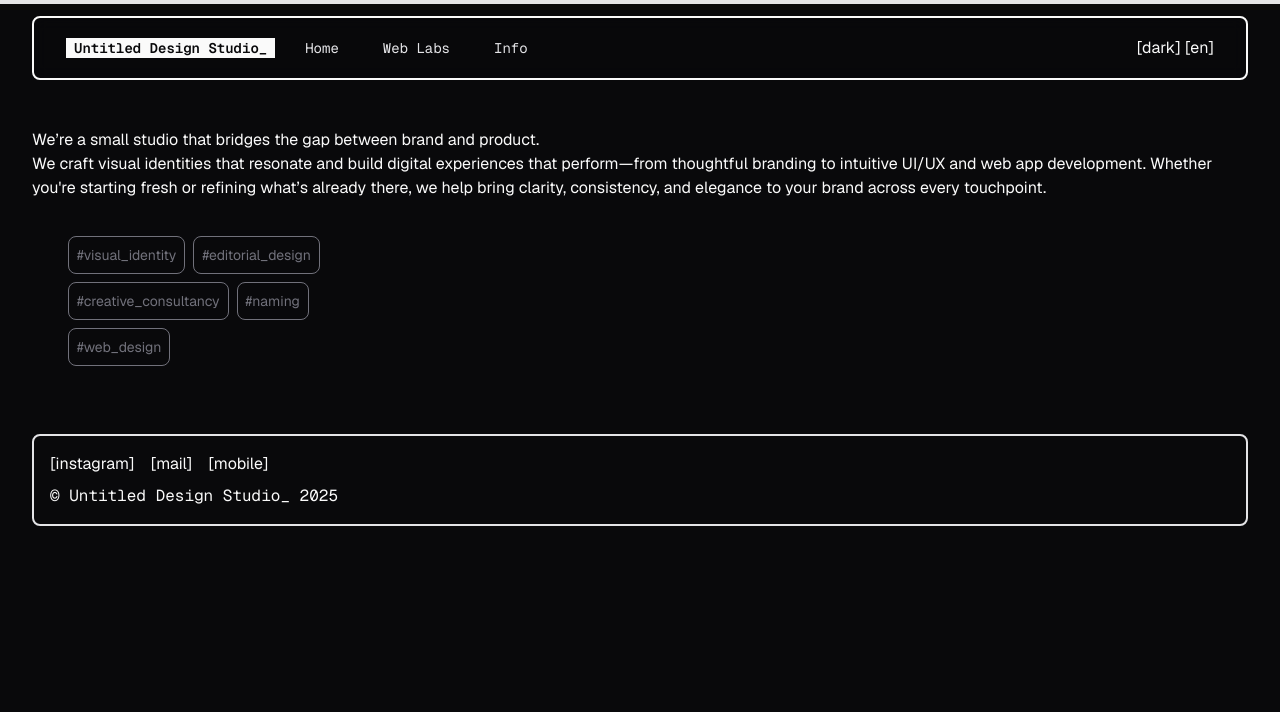
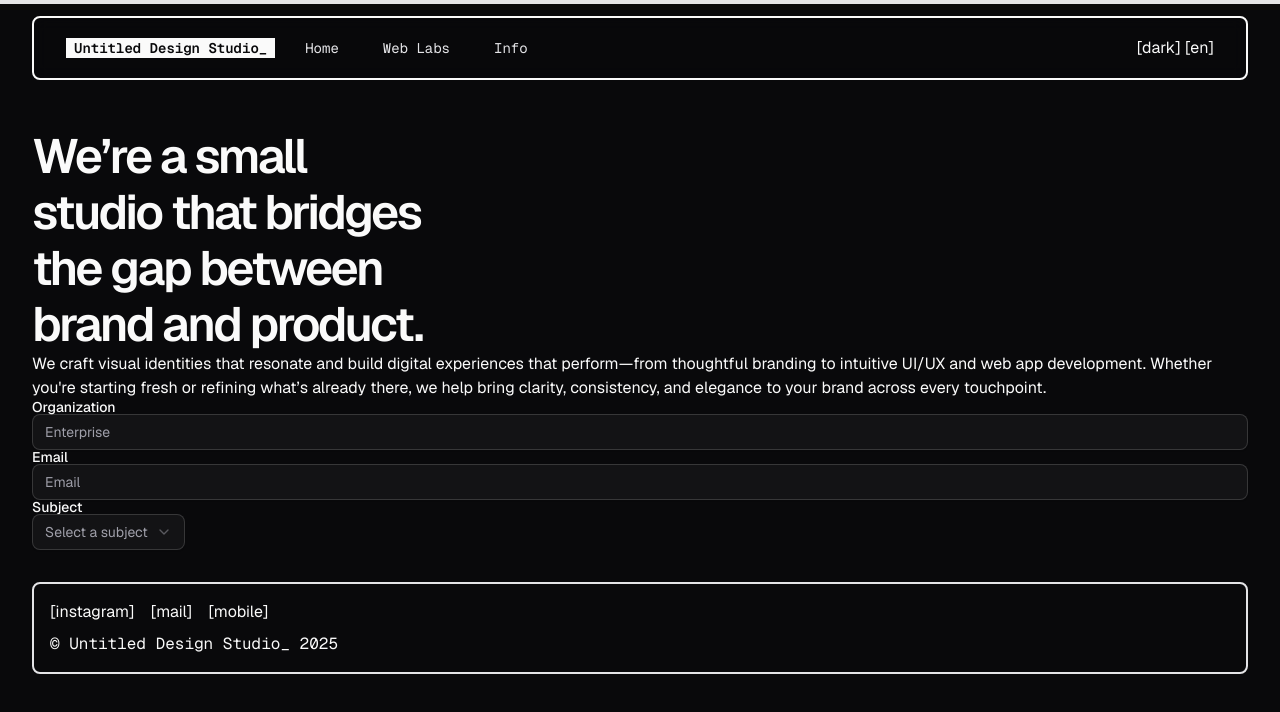
Before and after one commit to kikedose/untitled-portfolio, a Next.js app: page /en/info in a window 1280 px wide. Shown: the top 712 px of the page. Built offline with nearby package versions, Linux system fonts and the light colour scheme.

Commit message:
misc backup

```diff
--- a/package.json
+++ b/package.json
@@ -24,6 +24,7 @@
     "@radix-ui/react-dialog": "^1.1.7",
     "@radix-ui/react-dropdown-menu": "^2.1.6",
     "@radix-ui/react-label": "^2.1.2",
+    "@radix-ui/react-select": "^2.2.2",
     "@radix-ui/react-slot": "^1.1.2",
     "@t3-oss/env-nextjs": "^0.12.0",
     "@tanstack/react-table": "^8.21.2",
--- a/src/app/[locale]/(studio)/info/page.tsx
+++ b/src/app/[locale]/(studio)/info/page.tsx
@@ -1,3 +1,14 @@
+import { Input } from '~/components/ui/input';
+import { Label } from '~/components/ui/label';
+import {
+  Select,
+  SelectContent,
+  SelectGroup,
+  SelectItem,
+  SelectLabel,
+  SelectTrigger,
+  SelectValue,
+} from '~/components/ui/select';
 import { getDictionary } from '~/lib/l10n';
 
 export default async function Info({
@@ -11,26 +22,40 @@
   return (
     <div>
       <div>
-        <h2>{d.info.title}</h2>
+        <h2 className="mx-auto max-w-[12ch] text-center text-5xl/14 font-medium tracking-tighter md:mx-0 md:text-left md:text-5xl/14 md:font-semibold">
+          {d.info.title}
+        </h2>
         <p>{d.info.description}</p>
       </div>
 
-      <div className="w-sm overflow-clip rounded-lg p-8 text-xl text-zinc-500">
-        {[
-          'visual identity',
-          'editorial design',
-          'creative consultancy',
-          'naming',
-          'web design',
-        ].map((service) => (
-          <span
-            key={service}
-            className="m-1 inline-block rounded-md border border-zinc-500 p-2 text-sm"
-          >
-            #{service.replaceAll(' ', '_')}
-          </span>
-        ))}
-      </div>
+      <form>
+        <Label htmlFor="name">Organization</Label>
+        <Input type="text" id="name" placeholder="Enterprise" />
+
+        <Label htmlFor="email">Email</Label>
+        <Input type="email" id="email" placeholder="Email" />
+
+        <Label htmlFor="subject">Subject</Label>
+        <Select>
+          <SelectTrigger className="">
+            <SelectValue placeholder="Select a subject" />
+          </SelectTrigger>
+
+          <SelectContent>
+            <SelectGroup>
+              <SelectLabel>Subject</SelectLabel>
+
+              <SelectItem value="Visual Identity">Visual Identity</SelectItem>
+              <SelectItem value="Branding">Branding</SelectItem>
+              <SelectItem value="UI Design">UI Design</SelectItem>
+              <SelectItem value="Web App Development">
+                Web App Development
+              </SelectItem>
+              <SelectItem value="Website Development">Pineapple</SelectItem>
+            </SelectGroup>
+          </SelectContent>
+        </Select>
+      </form>
     </div>
   );
 }
--- a/src/app/[locale]/(studio)/page.tsx
+++ b/src/app/[locale]/(studio)/page.tsx
@@ -111,7 +111,11 @@
               We connect brands and users through pragmatic experiences, both in{' '}
               <span className="bg-lime-700">digital and analogue</span> media.
             </p>
-            <br />
+          </div>
+        </div>
+
+        <div className="md:w-1/2 xl:w-2/3">
+          <div className="float-right w-sm text-right">
             {[
               'visual identity',
               'creative consultancy',
@@ -128,10 +132,6 @@
               </span>
             ))}
           </div>
-        </div>
-
-        <div className="md:w-1/2 xl:w-2/3">
-          We connect brands and users through pragmatic experiences.
         </div>
       </section>
 
--- /dev/null
+++ b/src/components/ui/select.tsx
@@ -0,0 +1,185 @@
+'use client';
+
+import * as React from 'react';
+import * as SelectPrimitive from '@radix-ui/react-select';
+import { CheckIcon, ChevronDownIcon, ChevronUpIcon } from 'lucide-react';
+
+import { cn } from '~/lib/utils';
+
+function Select({
+  ...props
+}: React.ComponentProps<typeof SelectPrimitive.Root>) {
+  return <SelectPrimitive.Root data-slot="select" {...props} />;
+}
+
+function SelectGroup({
+  ...props
+}: React.ComponentProps<typeof SelectPrimitive.Group>) {
+  return <SelectPrimitive.Group data-slot="select-group" {...props} />;
+}
+
+function SelectValue({
+  ...props
+}: React.ComponentProps<typeof SelectPrimitive.Value>) {
+  return <SelectPrimitive.Value data-slot="select-value" {...props} />;
+}
+
+function SelectTrigger({
+  className,
+  size = 'default',
+  children,
+  ...props
+}: React.ComponentProps<typeof SelectPrimitive.Trigger> & {
+  size?: 'sm' | 'default';
+}) {
+  return (
+    <SelectPrimitive.Trigger
+      data-slot="select-trigger"
+      data-size={size}
+      className={cn(
+        "border-input data-[placeholder]:text-muted-foreground [&_svg:not([class*='text-'])]:text-muted-foreground focus-visible:border-ring focus-visible:ring-ring/50 aria-invalid:ring-destructive/20 dark:aria-invalid:ring-destructive/40 aria-invalid:border-destructive dark:bg-input/30 dark:hover:bg-input/50 flex w-fit items-center justify-between gap-2 rounded-md border bg-transparent px-3 py-2 text-sm whitespace-nowrap shadow-xs transition-[color,box-shadow] outline-none focus-visible:ring-[3px] disabled:cursor-not-allowed disabled:opacity-50 data-[size=default]:h-9 data-[size=sm]:h-8 *:data-[slot=select-value]:line-clamp-1 *:data-[slot=select-value]:flex *:data-[slot=select-value]:items-center *:data-[slot=select-value]:gap-2 [&_svg]:pointer-events-none [&_svg]:shrink-0 [&_svg:not([class*='size-'])]:size-4",
+        className
+      )}
+      {...props}
+    >
+      {children}
+      <SelectPrimitive.Icon asChild>
+        <ChevronDownIcon className="size-4 opacity-50" />
+      </SelectPrimitive.Icon>
+    </SelectPrimitive.Trigger>
+  );
+}
+
+function SelectContent({
+  className,
+  children,
+  position = 'popper',
+  ...props
+}: React.ComponentProps<typeof SelectPrimitive.Content>) {
+  return (
+    <SelectPrimitive.Portal>
+      <SelectPrimitive.Content
+        data-slot="select-content"
+        className={cn(
+          'bg-popover text-popover-foreground data-[state=open]:animate-in data-[state=closed]:animate-out data-[state=closed]:fade-out-0 data-[state=open]:fade-in-0 data-[state=closed]:zoom-out-95 data-[state=open]:zoom-in-95 data-[side=bottom]:slide-in-from-top-2 data-[side=left]:slide-in-from-right-2 data-[side=right]:slide-in-from-left-2 data-[side=top]:slide-in-from-bottom-2 relative z-50 max-h-(--radix-select-content-available-height) min-w-[8rem] origin-(--radix-select-content-transform-origin) overflow-x-hidden overflow-y-auto rounded-md border shadow-md',
+          position === 'popper' &&
+            'data-[side=bottom]:translate-y-1 data-[side=left]:-translate-x-1 data-[side=right]:translate-x-1 data-[side=top]:-translate-y-1',
+          className
+        )}
+        position={position}
+        {...props}
+      >
+        <SelectScrollUpButton />
+        <SelectPrimitive.Viewport
+          className={cn(
+            'p-1',
+            position === 'popper' &&
+              'h-[var(--radix-select-trigger-height)] w-full min-w-[var(--radix-select-trigger-width)] scroll-my-1'
+          )}
+        >
+          {children}
+        </SelectPrimitive.Viewport>
+        <SelectScrollDownButton />
+      </SelectPrimitive.Content>
+    </SelectPrimitive.Portal>
+  );
+}
+
+function SelectLabel({
+  className,
+  ...props
+}: React.ComponentProps<typeof SelectPrimitive.Label>) {
+  return (
+    <SelectPrimitive.Label
+      data-slot="select-label"
+      className={cn('text-muted-foreground px-2 py-1.5 text-xs', className)}
+      {...props}
+    />
+  );
+}
+
+function SelectItem({
+  className,
+  children,
+  ...props
+}: React.ComponentProps<typeof SelectPrimitive.Item>) {
+  return (
+    <SelectPrimitive.Item
+      data-slot="select-item"
+      className={cn(
+        "focus:bg-accent focus:text-accent-foreground [&_svg:not([class*='text-'])]:text-muted-foreground relative flex w-full cursor-default items-center gap-2 rounded-sm py-1.5 pr-8 pl-2 text-sm outline-hidden select-none data-[disabled]:pointer-events-none data-[disabled]:opacity-50 [&_svg]:pointer-events-none [&_svg]:shrink-0 [&_svg:not([class*='size-'])]:size-4 *:[span]:last:flex *:[span]:last:items-center *:[span]:last:gap-2",
+        className
+      )}
+      {...props}
+    >
+      <span className="absolute right-2 flex size-3.5 items-center justify-center">
+        <SelectPrimitive.ItemIndicator>
+          <CheckIcon className="size-4" />
+        </SelectPrimitive.ItemIndicator>
+      </span>
+      <SelectPrimitive.ItemText>{children}</SelectPrimitive.ItemText>
+    </SelectPrimitive.Item>
+  );
+}
+
+function SelectSeparator({
+  className,
+  ...props
+}: React.ComponentProps<typeof SelectPrimitive.Separator>) {
+  return (
+    <SelectPrimitive.Separator
+      data-slot="select-separator"
+      className={cn('bg-border pointer-events-none -mx-1 my-1 h-px', className)}
+      {...props}
+    />
+  );
+}
+
+function SelectScrollUpButton({
+  className,
+  ...props
+}: React.ComponentProps<typeof SelectPrimitive.ScrollUpButton>) {
+  return (
+    <SelectPrimitive.ScrollUpButton
+      data-slot="select-scroll-up-button"
+      className={cn(
+        'flex cursor-default items-center justify-center py-1',
+        className
+      )}
+      {...props}
+    >
+      <ChevronUpIcon className="size-4" />
+    </SelectPrimitive.ScrollUpButton>
+  );
+}
+
+function SelectScrollDownButton({
+  className,
+  ...props
+}: React.ComponentProps<typeof SelectPrimitive.ScrollDownButton>) {
+  return (
+    <SelectPrimitive.ScrollDownButton
+      data-slot="select-scroll-down-button"
+      className={cn(
+        'flex cursor-default items-center justify-center py-1',
+        className
+      )}
+      {...props}
+    >
+      <ChevronDownIcon className="size-4" />
+    </SelectPrimitive.ScrollDownButton>
+  );
+}
+
+export {
+  Select,
+  SelectContent,
+  SelectGroup,
+  SelectItem,
+  SelectLabel,
+  SelectScrollDownButton,
+  SelectScrollUpButton,
+  SelectSeparator,
+  SelectTrigger,
+  SelectValue,
+};
```
Also changed, not shown: src/app/[locale]/(studio)/web-labs/page.tsx (+7 -2 lines), 1 other file (tests, documents, lock files or other folders).
